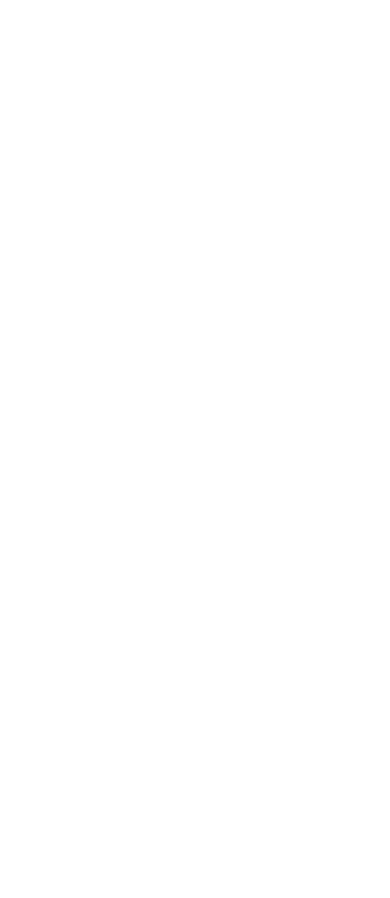
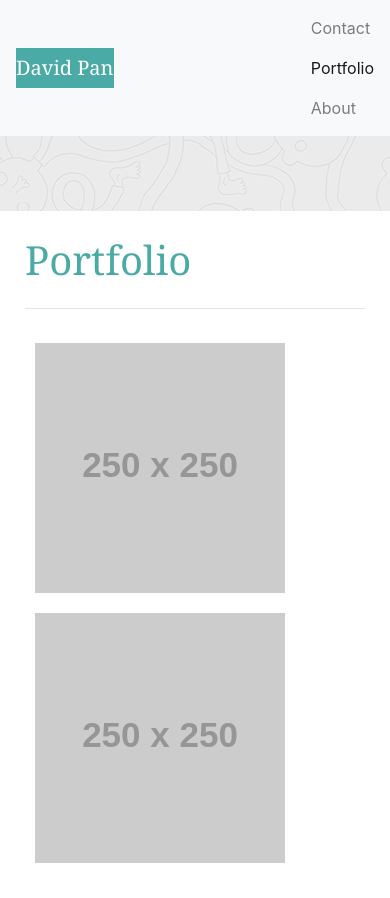
Before and after one commit to dpan-5/david-my-responsive-portfolio, a plain HTML site: page portfolio.html in a window 390 px wide. Before the commit the page ends 844 px from the top, so only its background shows below. Drawn offline with nearby package versions, Linux system fonts and the light colour scheme; placeholder pictures from the web are drawn by us.

Commit message:
started portfolio.html and added hamburger menu when navbar is collapsed

```diff
--- a/assets/css/style.css
+++ b/assets/css/style.css
@@ -22,7 +22,8 @@ h1 {
     padding: 25px;
 }
 
-img {
+/* Styling for headshot picture on about page */
+#headshot {
     float: left;
     margin-right: 10px;
 }
@@ -33,3 +34,11 @@ img {
     border-radius: 0;
     padding: 12px 20px 12px 20px;
 }
+
+.footer-margin {
+    height: 100px;
+}
+
+img {
+    margin: 10px;
+}
--- a/portfolio.html
+++ b/portfolio.html
@@ -0,0 +1,48 @@
+<!DOCTYPE html>
+<!--[if lt IE 7]>      <html class="no-js lt-ie9 lt-ie8 lt-ie7"> <![endif]-->
+<!--[if IE 7]>         <html class="no-js lt-ie9 lt-ie8"> <![endif]-->
+<!--[if IE 8]>         <html class="no-js lt-ie9"> <![endif]-->
+<!--[if gt IE 8]><!--> <html class="no-js"> <!--<![endif]-->
+    <head>
+        <meta charset="utf-8">
+        <meta http-equiv="X-UA-Compatible" content="IE=edge">
+        <title></title>
+        <meta name="description" content="">
+        <meta name="viewport" content="width=device-width, initial-scale=1">
+        <link rel="stylesheet" href="https://stackpath.bootstrapcdn.com/bootstrap/4.5.2/css/bootstrap.min.css" integrity="sha384-JcKb8q3iqJ61gNV9KGb8thSsNjpSL0n8PARn9HuZOnIxN0hoP+VmmDGMN5t9UJ0Z" crossorigin="anonymous">
+        <link rel="stylesheet" href="./assets/css/style.css">
+    </head>
+    <body>
+      <nav class="navbar navbar-expand-lg navbar-light bg-light">
+        <a class="navbar-brand" href="#" id="myName">David Pan</a>
+          <div class="navbar-nav ml-auto">
+            <a class="nav-item nav-link" href="contact.html">Contact <span class="sr-only">(current)</span></a>
+            <a class="nav-item nav-link active" href="portfolio.html">Portfolio</a>
+            <a class="nav-item nav-link" href="index.html">About</a>
+          </div>
+      </nav>
+
+        <div class="container">
+          <div class="row">
+            <div class="col-sm-7">
+              <h1>Portfolio</h1>
+              <hr class="my-4">
+                <div class="row">
+                  <div class="col-sm-6">
+                    <img src="http://placehold.it/250x250">
+                  </div>
+                  <div class="col-sm-6">
+                    <img src="http://placehold.it/250x250">
+                  </div>
+                </div>
+            </div>
+          </div>
+        </div>
+
+      <!-- <footer class="card-footer bg-dark footer-font-style text-muted fixed-bottom">
+          Copyright (c)
+      </footer> -->
+
+        <script src="" async defer></script>
+    </body>
+</html>
```
Also changed, not shown: index.html (+11 -3 lines).
